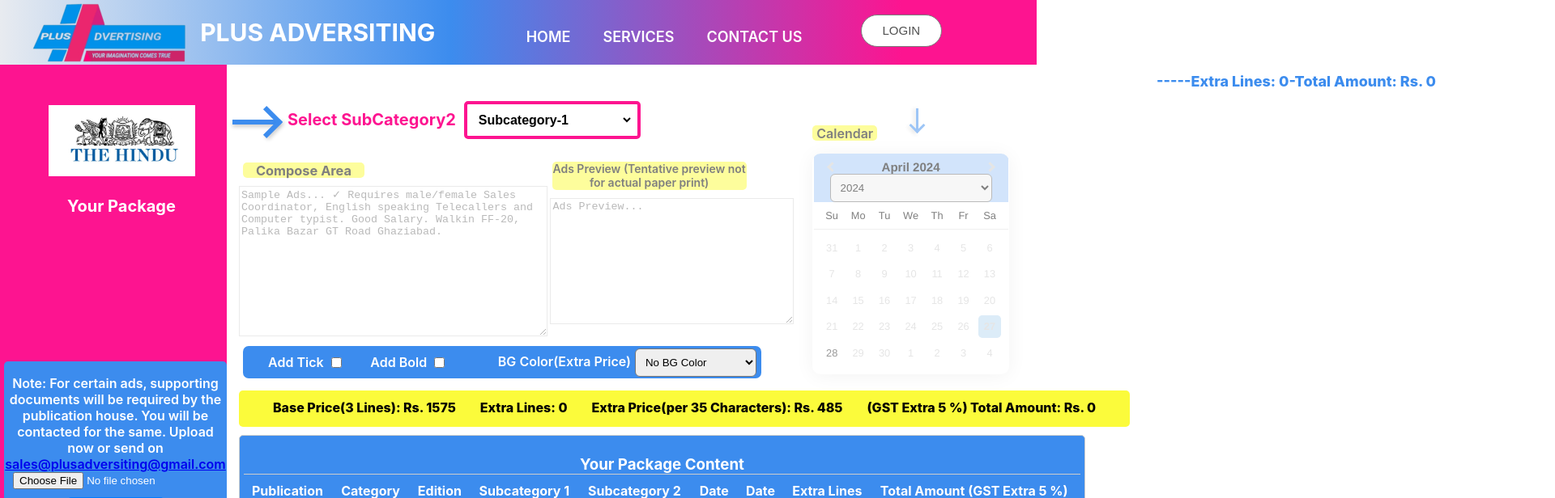
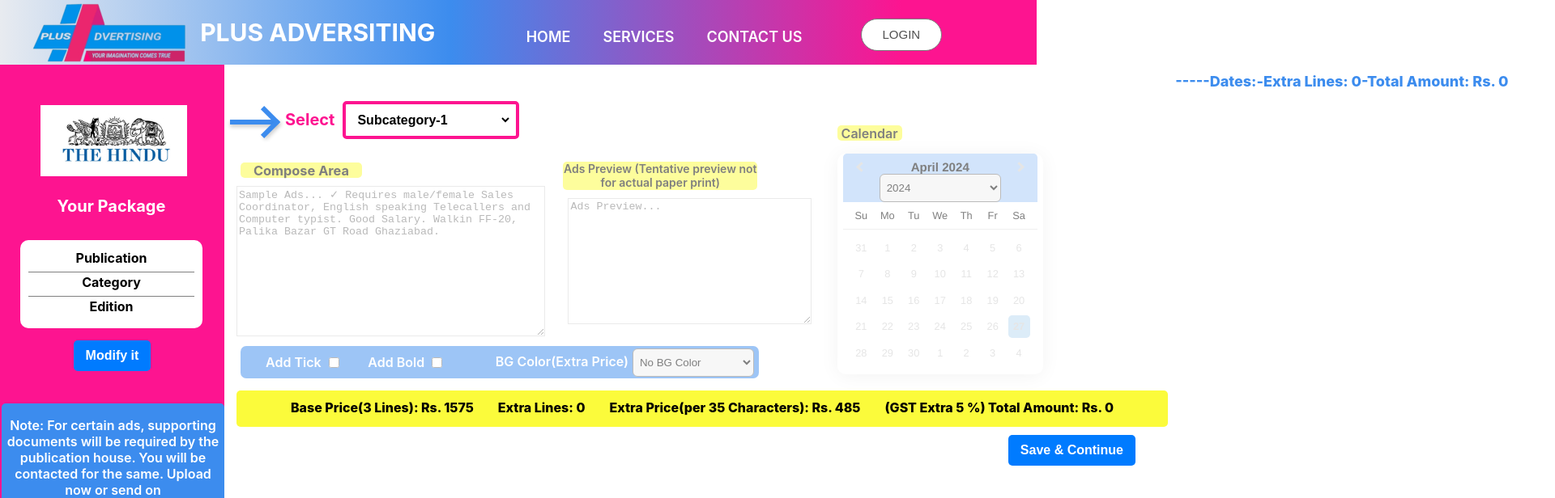
Before and after one commit to Mbsamu222/plusadversiting, a React (Create React App) app: page /compose in a window 1280 px wide. Shown: the top 616 px of the page at 81% size, 1920 px wide, since content can reach past the window. Built offline with nearby package versions, Linux system fonts and the light colour scheme.

Commit message:
First commit

```diff
--- a/src/Components/Navbar/Navbar.css
+++ b/src/Components/Navbar/Navbar.css
@@ -71,6 +71,7 @@
     color: #515151;
     font-size: 15px;
     font-weight: 500;
+    margin-bottom: -20px;
     background: white;
     cursor: pointer;
 }
--- a/src/Pages/Composepage/Composepage.css
+++ b/src/Pages/Composepage/Composepage.css
@@ -27,40 +27,82 @@
 }
 .composepage-left{
     height: 100vh;
-    width: 35vh;
+    width: 45vh;
     margin-right: 15px;
    background-color: #fd1490;
 }
 .page-logo {
     display: flex;
-    margin-left: 60px;
+    margin-left: 50px;
     margin-top: 50px;
 
 
 }
-.side.menu {
+.side-menu {
     display: flex;
     flex-direction: column;
     gap: 10px;
-    width: 300px;
+    width: 225px;
     margin-top: 5px;
+    margin-left: 25px;
     margin-right: 20px;
 }
 
-.side.menu h3 {
+.side-menu h3 {
     font-size: 20px;
-    color:white  ;
+    color: white;
 }
-
 .side.menu label,
 select {
-    padding: 8px;
-    width: 200px;
+    padding: 8px 4px;
+    width: 150px;
     border-radius: 6px;
 }
 
-.side.menu input label {
-    color: white;
+
+.details-container {
+    background-color: white;
+    border-radius: 10px;
+    padding: 10px;
+}
+
+.detail-item {
+    display: flex;
+    flex-direction: column;
+    border-bottom: 1px solid grey;
+    padding: 2px 0;
+}
+
+.detail-item:last-child {
+    border-bottom: none; /* Remove bottom border for the last item */
+}
+
+.detail-item label {
+    color: black;
+    font-weight: bold;
+}
+
+.detail-item div, .detail-item span {
+    color: black;
+    margin-top: 5px;
+}
+.modify-button{
+    display: flex;
+    justify-content: center;
+    margin-top: 15px;
+}
+.modify-button button{
+    padding: 10px 15px;
+    background-color: #007bff;
+    color: #fff;
+    border: none;
+    font-size: 16px;
+    font-weight: 600;
+    border-radius: 5px;
+    cursor: pointer;
+}
+.modify-button button:hover{
+    background-color: #0056b3;
 }
 .icon {
     position: absolute;
@@ -101,6 +143,7 @@
     box-shadow: 0 3px 5px rgba(0, 0, 0, .2);
     transform: rotate(-45deg);
 }
+
 @keyframes arrow {
     0% {
         left: 0;
@@ -112,6 +155,12 @@
         left: 0;
     }
 }
+
+/* New CSS to stop animation */
+.stop-animation .arrow {
+    animation: none;
+}
+
     .container {
         display: flex;
         gap: 10px;
@@ -166,11 +215,11 @@
     }
 
     .static {
-        border: 4px solid #fd1490; /* Static border color */
+        border: 4px solid #60856e; /* Static border color */
     }
 
     .default-border {
-        border: 4px solid #fd1490; /* Default border color */
+        border: 4px solid #14b552; /* Default border color */
     }
 
     @keyframes blinkBorder {
@@ -205,7 +254,7 @@
     color: white;
     font-weight: 600;
     border-radius: 7px;
-    margin-top: 30px;
+    margin-top: 0px;
     margin-bottom: 10px;
     margin-left: 5px;
 }
@@ -470,20 +519,20 @@
 .modal-content .buttons-container1 button,
 .modal-content .buttons-container2 button {
     /* Adjusted styles */
-    background-color: #DAA520;
+    background-color: #007bff;
     font-size: 15px;
-    font-weight: 400;
-    color: black;
+    font-weight: 600;
+    color: rgb(255, 255, 255);
     border: none;
-    border-radius: 28px;
-    padding: 8px 16px; /* Adjust padding as needed */
+    border-radius: 8px;
+    padding: 12px 16px; /* Adjust padding as needed */
     cursor: pointer;
 }
 
 .modal-content .buttons-container1 button:hover,
 .modal-content .buttons-container2 button:hover {
     /* Hover styles */
-    background-color: #ffffff;
+    background-color: #0056b3;
 }
 
 .price-info {
@@ -491,7 +540,7 @@
     justify-content:space-around;
     align-items: center;
     height: 40px;
-    width: 1100px;
+    width: 1150px;
     background-color: rgb(251, 251, 59) ;
     color: black;
     font-size: medium;
@@ -521,8 +570,8 @@
     color: white;
     font-weight: 600;
     border-radius: 5px;
-    margin-top: 60px;
-    margin-left: 5px;
+    margin-top: 40px;
+    margin-left: 2px;
     width: 275px;
 }
 
@@ -554,19 +603,37 @@
 .upload-button:hover {
     background-color: #0056b3;
 }
-
+.save-button{
+    display: flex;
+    justify-content: flex-end;
+    margin-top: -20px;
+    margin-bottom: 25px;
+    margin-right: 40px;
+}
+.save-button button{
+    padding: 10px 15px;
+    background-color: #007bff;
+    color: #fff;
+    border: none;
+    font-size: 16px;
+    font-weight: 600;
+    border-radius: 5px;
+    cursor: pointer;
+}
+.save-button button:hover{
+    background-color: #0056b3;
+}
 .table-content-box {
     margin-top: -20px;
     border: 1px solid #ccc;
     border-radius: 5px;
     padding: 5px;
-    width: 95%;
+    width: 100%;
     /* Adjust width as needed */
     background-color:#3c8cee ;
     overflow-x: auto;
     /* Add horizontal scroll if content exceeds width */
 }
-
 .table-content-box h3 {
     display: flex;
     align-items: center;
@@ -642,7 +709,7 @@
     justify-content: flex-end;
     align-items: center;
     padding: 10px; /* Add padding for spacing */
-    margin-top: 20px;
+    margin-top: 10px;
     margin-right: 300px;
     border-radius: 5px; /* Rounded corners for the container */
 }
@@ -654,13 +721,13 @@
     margin-right: -5px; /* Space between the "Apply Coupon Code" text and the input field */
     color: rgb(255, 255, 255); /* White text color for the text */
     background-color: #3c8cee;
-    height: 35px;
+    height: 30px;
     width: 140px;
 }
 
 .coupon-code-container input {
     border: 1px solid #000000; /* Black border for the input field */
-    height: 35px; /* Decrease the height of the input field */
+    height: 30px; /* Decrease the height of the input field */
     padding: 6px; /* Add padding for spacing inside the input field */
 }
 
@@ -668,7 +735,7 @@
     background-color: #007bff; /* Blue color for the Submit button */
     color: white;
     border: none;
-    height: 35px;
+    height: 30px;
     width: 80px;
     border-radius: 9px;
     margin-left: 5px;
@@ -689,6 +756,7 @@
     color: #fff;
     border: none;
     font-size: 16px;
+    font-weight: 600;
     border-radius: 5px;
     cursor: pointer;
 }
@@ -696,3 +764,108 @@
 .composepage-btn button:hover {
     background-color: #0056b3;
 }
+
+@media screen and (min-width: 1920px) and (min-height: 1080px) {
+    .marquee-container {
+        font-size: x-large;
+    }
+
+    .composepage-left {
+        width: 50vh;
+    }
+
+    .side-menu {
+        width: 250px;
+    }
+
+    .details-container {
+        padding: 15px;
+    }
+
+    .icon {
+        width: 72px;
+        height: 32px;
+        margin-bottom: -38px;
+        margin-left: 22px;
+    }
+
+    .arrow {
+        top: 14px;
+        width: 88%;
+    }
+
+    .arrow::before,
+    .arrow::after {
+        width: 50%;
+        right: -8px;
+    }
+
+    .arrow1 {
+        top: 2px;
+        width: 88%;
+    }
+
+    .arrow1::before,
+    .arrow1::after {
+        width: 52%;
+        right: -5px;
+    }
+
+    .calendar-container {
+        margin-top: -65px;
+        margin-bottom: -45px;
+    }
+
+    .preview-area p {
+        margin-top: -22px;
+    }
+
+    .icon1 {
+        width: 38px;
+        height: 12px;
+        margin-bottom: -40px;
+        margin-top: -28px;
+        margin-left: 115px;
+    }
+
+    .modal-content {
+        margin-top: -170px;
+        margin-left: -350px;
+    }
+
+    .modal-content img {
+        margin-top: -75px;
+    }
+
+    .modal-content .selectedDate {
+        margin-top: 45px;
+    }
+
+    .price-info {
+        width: 1180px;
+    }
+
+    .upload {
+        width: 285px;
+    }
+
+    .save-button {
+        margin-top: -10px;
+    }
+
+    .table-content-box {
+        margin-top: -15px;
+    }
+
+    .payment-options {
+        margin-bottom: -25px;
+    }
+
+    .coupon-code-container {
+        margin-right: 320px;
+    }
+
+    .composepage-btn {
+        margin-top: -65px;
+    }
+}
--- a/src/Pages/Composepage/Composepage.jsx
+++ b/src/Pages/Composepage/Composepage.jsx
@@ -25,16 +25,25 @@
 };
 
 
+
+
 const CustomCalendar = () => {
     const [selectedDate, setSelectedDate] = useState(null);
     const [selectedSundays, setSelectedSundays] = useState([]);
     const [showPopup, setShowPopup] = useState(false);
 
+
     const isSunday = (date) => date.getDay() === 0;
 
     const filterPassedDate = (date) => {
         const today = new Date();
-        return date.getDay() === 0 && date > today;
+        const dayOfWeek = date.getDay();
+        const dayDifference = 7 - dayOfWeek;
+        const fridayBefore = new Date(date);
+        fridayBefore.setDate(date.getDate() - dayDifference + 5);
+        fridayBefore.setHours(18, 0, 0, 0); // Friday at 6:00 PM
+
+        return dayOfWeek === 0 && date > today && today <= fridayBefore;
     };
 
     const formatDate = (date) => {
@@ -70,9 +79,14 @@
             setSelectedSundays([]);
         }
 
-        if (Array.isArray(option)) {
+        if (Array.isArray(option) && option.length === 4) {
             setSelectedSundays(option);
             setSelectedDate(option[0]);
+        }
+
+        if (Array.isArray(option) && option.length === 1) {
+            setSelectedDate(option[0]);
+            setSelectedSundays([]);
         }
     };
 
@@ -172,6 +186,7 @@
     const [isBoldText, setIsBoldText] = useState(false);
     const [paymentOption, setPaymentOption] = useState('');
     const [couponCode, setCouponCode] = useState('');
+    const [isSaved, setIsSaved] = useState(false);
     const [selectedBgColor, setSelectedBgColor] = useState('#ffffff'); // Default background color
     const [selectedDate] = useState(null);
     const [selectedSundays] = useState([]);
@@ -505,6 +520,10 @@
 
     const isAnimationStopped = selectedSubCategory1 && selectedSubCategory2;
 
+    const handleSaveAndContinue = () => {
+        setIsSaved(true);
+    };
+
     const handleTextAreaChange = (e) => {
 
         const value = e.target.value;
@@ -650,26 +669,30 @@
                 <div className='page-logo'>
                     <img src={the_hindu_logo} alt="" />
                 </div>
-                <div className="side menu">
+                <div className="side-menu">
                     <h3>Your Package</h3>
-                    <div>
-                        <label htmlFor="selectedPublication"></label>
+                    <div className="details-container">
+                        <div className="detail-item">
+                            <label htmlFor="selectedPublication">Publication</label>
                             <div id="selectedPublication">{publicationOptions.find(option => option.value === selectedPublication)?.label}</div>
                         </div>
-                    <div>
-                        <label htmlFor="selectedCategory"></label>
+                        <div className="detail-item">
+                            <label htmlFor="selectedCategory">Category</label>
                             <div id="selectedCategory">{categoryOptions.find(option => option.value === selectedCategory)?.label}</div>
                         </div>
-                    <div>
-                        <label htmlFor="selectedEdition"></label>
+                        <div className="detail-item">
+                            <label htmlFor="selectedEdition">Edition</label>
                             <div id="selectedEdition">{editionOptions.find(option => option.value === selectedEdition)?.label}</div>
                         </div>
-
-                    <div class="select-input-label">
                         {selectedInputLabel && (
+                            <div className="detail-item">
                                 <span style={{ marginLeft: '5px' }}>{selectedInputLabel}</span>
+                            </div>
                         )}
                     </div>
+                </div>
+                <div className='modify-button'>
+                    <button>Modify it</button>
                 </div>
                 <div className='upload'>
                     <p>Note: For certain ads, supporting documents will be required by the publication house. You will be contacted for the same. Upload now or send on <a href="mailto:sales@plusadversiting@gmail.com">sales@plusadversiting@gmail.com</a></p>
@@ -687,9 +710,10 @@
                         <span>-{selectedEdition}</span>
                         <span>-{selectedSubCategory1}</span>
                         <span>-{selectedSubCategory2}</span>
-                        <span>{selectedDate ? formatDate(selectedDate) : ''}</span>
+                        <span>-Dates:</span>
+                        {selectedDate && <span>{formatDate(selectedDate)}</span>}
                         {selectedSundays.length > 0 && (
-                            <span>-Sundays: {selectedSundays.map((date) => formatDate(date)).join(', ')}</span>
+                            <span>{selectedSundays.map((date) => formatDate(date)).join(', ')}</span>
                         )}
                         {isTickAdded && <span>-Tick</span>}
                         {isBoldText && <span>-Bold</span>}
@@ -704,9 +728,9 @@
                             <div className="arrow"></div>
                         </div>
                         <h3 className={`select-subcategorys ${selectedSubCategory1 && selectedSubCategory2 ? 'disable' : ''}`}>
-                            Select SubCategory2
+                            Select
                         </h3>
-                        <div className={`input-field ${shouldBlink && (!selectedSubCategory1 || !selectedSubCategory2) ? 'blinking' : 'default-border'}`}>
+                        <div className={`input-field ${shouldBlink && (!selectedSubCategory1 ) ? 'blinking' : 'default-border'}`}>
                             <label htmlFor="selectedSubCategory1"></label>
                             <select
                                 id="selectedSubCategory1"
@@ -729,7 +753,7 @@
                                     value={selectedSubCategory2}
                                     onChange={handleSubCategory2Change}
                                 >
-                                    <option value="">-Subcategory-</option>
+                                    <option value="">-Subcategory-2</option>
                                     {subCategory2Options.map((option) => (
                                         <option key={option.value} value={option.value}>
                                             {option.label}
@@ -739,7 +763,7 @@
                             </div>
                         )}
                     </div>
-                    <div className={`horizonital-line-box ${!selectedSubCategory2 ? 'disabled' : ''}`}>
+                    <div className={`horizonital-line-box ${!selectedSubCategory2 ? 'disabled' : ''} `}>
                         <h3>Compose Area</h3>
                     </div>
                     <div className={`text-area ${!selectedSubCategory2 ? 'disabled' : ''}`}>
@@ -769,14 +793,16 @@
                         />
                     </div>
                     <div className={`calendar-container ${!selectedSubCategory2 ? 'disabled' : ''}`}>
+                        {isAnimationStopped && (
                             <div class="icon1">
                                 <div class="arrow1"></div>
                             </div>
+                        )}
                         <p>Calendar</p>
                         {/* Include CustomCalendar component here */}
                         <CustomCalendar />
                     </div>
-                    <div className="content">
+                    <div className={`content ${!selectedSubCategory2 ? 'disabled' : ''}`}>
                         <label htmlFor="addTick">Add Tick</label>
                         <input
                             type="checkbox"
@@ -814,6 +840,11 @@
                             totalPrice={totalPrice}
                         />
                     </div>
+                    <div className='save-button'>
+                        <button onClick={handleSaveAndContinue}>Save & Continue</button>
+                    </div>
+                    {isSaved && (
+                        <>
                             <div className="table-content-box">
                                 <h3>Your Package Content</h3>
                                 <table>
@@ -825,7 +856,7 @@
                                             <th>Subcategory 1</th>
                                             <th>Subcategory 2</th>
                                             <th>Date</th>
-                                    <th>Date</th>
+                                            <th>Sundays</th>
                                             <th>Extra Lines</th>
                                             {/* Conditionally render additional labels based on checkbox states */}
                                             {isTickAdded && <th>Add Tick</th>}
@@ -895,6 +926,8 @@
                                     <button type="button" onClick={handlePhonePePayment}>Proceed To Payment</button>
                                 </Link>
                             </div>
+                        </>
+                    )}
                 </div>
             </div>
         </div>
```
Also changed, not shown: src/Pages/Assests/exit_logo.png (added). Lines whose indentation alone changed are shown as unchanged.
